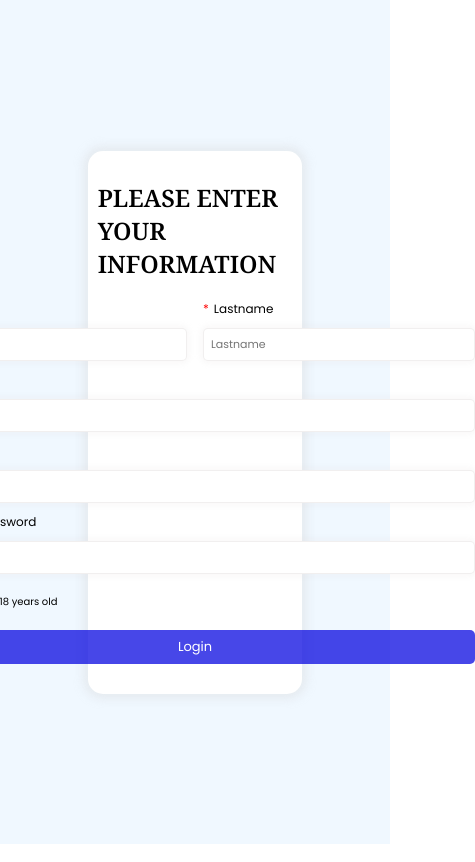
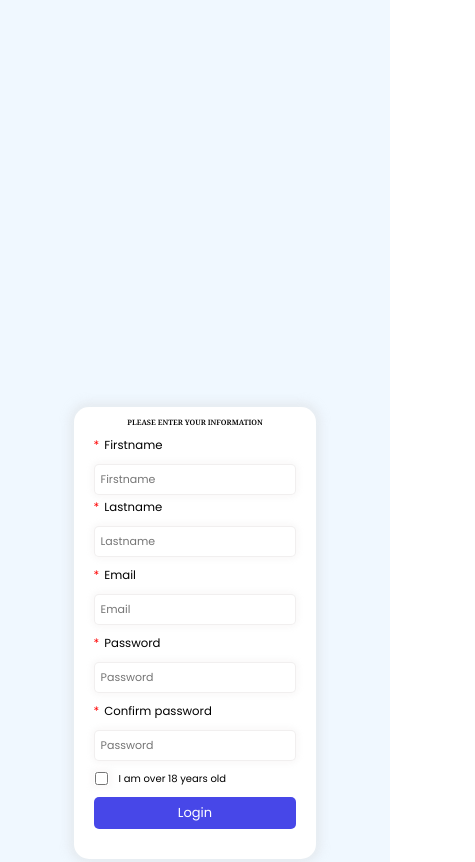
Before and after one commit to fakhreddinelargou/Secure-Login-First-Version, a plain HTML site: page index.html in a window 390 px wide. Shown: the top 862 px of the page, 475 px wide, since content can reach past the window. Drawn offline with Linux system fonts and the light colour scheme.

Commit message:
add change for width

```diff
--- a/index.html
+++ b/index.html
@@ -37,27 +37,37 @@
             <section class="inputs">
             <article class="label1">
 
-                <label for="name" >
+                <label for="name" style="  display: flex;
+                flex-direction: column;
+                gap: 10px;" >
                     <p><span>*</span>Firstname</p>
                     <input id="frName" type="text" placeholder="Firstname"  class="in1">
                 </label>
-                <label for="name">
+                <label for="name" style="  display: flex;
+                flex-direction: column;
+                gap: 10px;" >
                     <p><span>*</span>Lastname</p>
                     <input type="text" placeholder="Lastname" class="in2">
                 </label>
             </article>
-    <label for="email">
+    <label for="email" style="  display: flex;
+    flex-direction: column;
+    gap: 10px;" >
         <p><span>*</span>Email</p>
         <input type="email" placeholder="Email" class="in3">
     </label>
-    <label for="Password">
+    <label for="Password" style="  display: flex;
+    flex-direction: column;
+    gap: 10px;" >
 
         <p><span>*</span>Password</p>
         <input type="password" placeholder="Password" class="in4">
         <p class="codes hidden ">Please enter these codes (@/A) to make your account more secure.</p>
 
     </label>
-    <label for="password">
+    <label for="password" style="  display: flex;
+    flex-direction: column;
+    gap: 10px;" >
 
         <p><span>*</span>Confirm password</p>
         <input type="password" placeholder="Password" class="in5">
--- a/style.css
+++ b/style.css
@@ -33,7 +33,14 @@ background-color: aliceblue;
 
 
 
+/*
 
+ width : vw
+
+ max-width : 800px
+
+
+*/
 
 
 
@@ -116,7 +123,8 @@ background-color: aliceblue;
 .content{
 
     background-color: white;
-    width: 55%;
+    width: auto;
+    /* max-width: 800px; */
     padding: 10px;
     display: flex;
     flex-direction: column;
@@ -127,15 +135,21 @@ background-color: aliceblue;
 
 }
 .inputs{
+  padding: 10px;
   display: grid;
   grid-template-columns: 1fr ;
   justify-items: center;
+  /* background-color: #4285f4; */
+  /* width: 52vw; */
+ gap: 10px;
 }
 h3{
-    font-size:1.5rem;
-    padding-right: 10px;
+
+
+    font-size:1.9vw;
+    /* padding-right: 10px;
     padding-bottom: 10px ;
-    padding-top: 20px;
+    padding-top: 20px; */
     font-family: "Noto Serif", serif;
     font-optical-sizing: auto;
     font-weight: 600;
@@ -153,7 +167,7 @@ span{
 }
 input{
     outline: none;
-    padding: 7px;
+    padding: 10px;
     border: 1px solid rgba(229, 227, 227, 0.553);
     box-shadow: 0px 0px 5px 3px rgba(220, 218, 218, 0.155);
     border-radius: 5px;
@@ -167,25 +181,24 @@ input{
 
 .label1{
 
-    display: grid;
-grid-template-columns: 1fr 1fr;
-    width:35rem;
-gap: 16px;
+display: flex;
 
-    justify-content: space-between;
+    width:51vw;
+align-items: center;
+justify-content: center;
+gap: 1vw;
 }
 .label1 input{
-    width: 17rem !important;
+    width: 25.5vw !important;
 }
 
 .content input{
-    width: 35rem;
+    width: 52vw;
 
 }
 p{
-    padding-bottom: 10px;
-    padding-top: 10px;
-font-size: 12px;
+
+font-size: 1vw;
   }
 
 
@@ -207,8 +220,8 @@ font-size: 11px !important;
   align-items: center;
   gap: 10px;
 
-  width: 35rem;
-  padding: 10px;
+  width:52vw;
+
  }
  .checkboxC input{
   width: 15px !important;
@@ -299,9 +312,9 @@ font-size: 11px !important;
 
 
   .btnLogin{
-    padding: 7px 0px;
-    width:35rem;
-
+    padding: 10px 0px;
+    width:52vw;
+  /* width: 38rem; */
    background-color: rgba(9, 9, 224, 0.744);
 border: none;
 margin-bottom: 20px;
@@ -398,3 +411,34 @@ width: 25px;
   padding-left: 20px;
   color: rgba(255, 0, 0, 0.795);
 }
+
+
+@media screen and (max-width : 425px) {
+  .label1{
+
+display: flex;
+flex-direction: column;
+    width:51vw;
+align-items: center;
+justify-content: center;
+gap: 1vw;
+}
+.label1 input{
+  width: 52vw !important;
+
+}
+p{
+  font-size: 3vw;
+}
+input{
+  padding: 6px;
+
+}
+main{
+  height: 150vh;
+
+}
+.btnLogin{
+  padding: 6px ;
+}
+}
```
